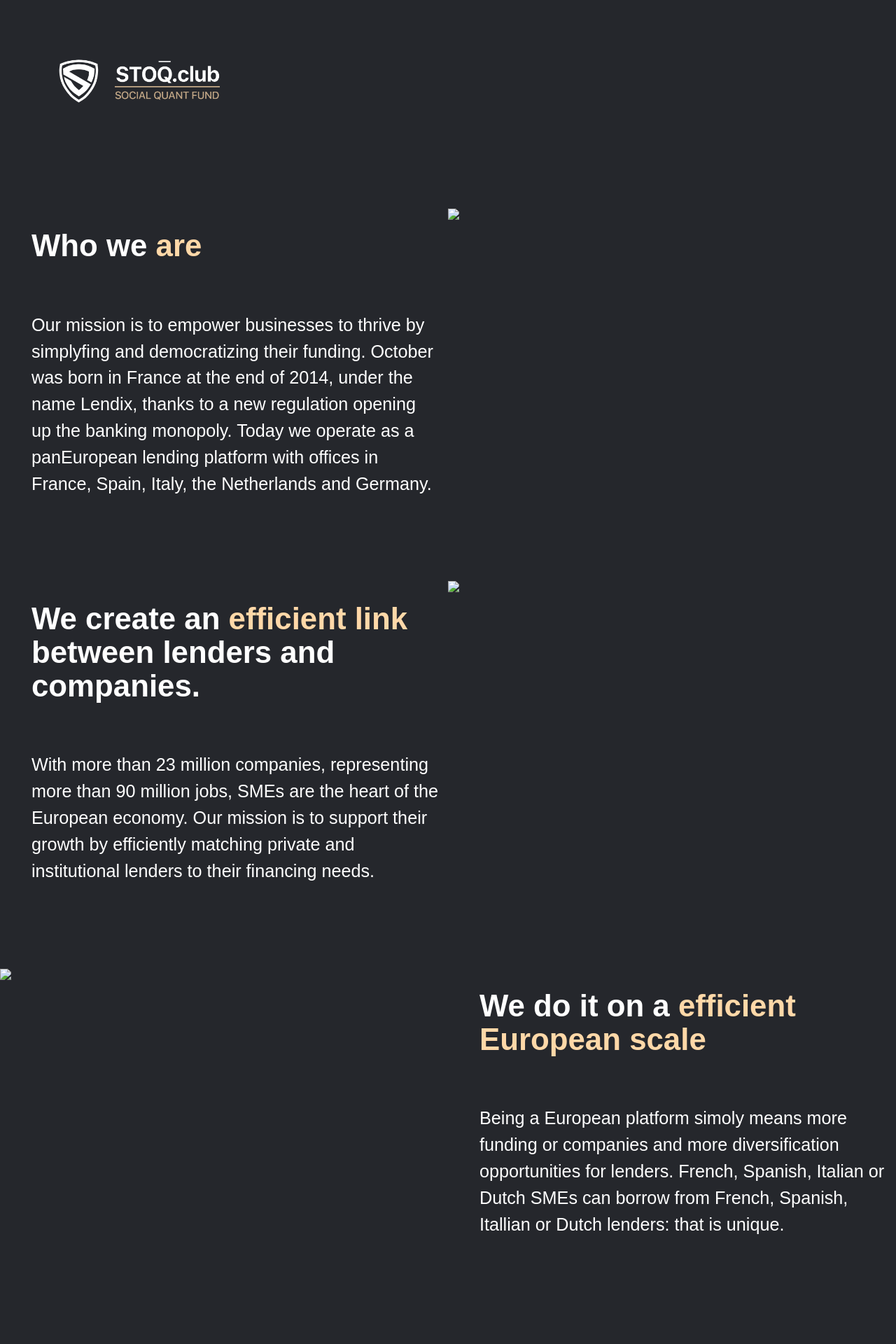
After one commit to stoq-club/stoq-club.github.io, a web app: file About.html in a window 1280 px wide. The commit adds this page. Shown: the top 1920 px of the page at 70% size. Run offline with its HTML, style and script files only (its server is not run), Linux system fonts and the light colour scheme.

Commit message:
create About.html added logo file to image added few new style to style.css

```diff
--- /dev/null
+++ b/About.html
@@ -0,0 +1,205 @@
+<!DOCTYPE html>
+<html>
+
+<head>
+    <meta charset="utf-8" />
+    <meta name="viewport" content="width=device-width,initial-scale=1.0" />
+    <title>STOQ website</title>
+
+    <!-- Compiled and minified CSS -->
+    <link rel="stylesheet" href="css/materialize.min.css" />
+    <link rel="stylesheet" href="css/layout.css" />
+    <link rel="stylesheet" href="css/style.css" />
+
+    <!--Import Google Icon Font-->
+    <link href="css/MaterialIcons.css" rel="stylesheet" />
+    <script type="text/javascript" src="js/materialize.min.js"></script>
+</head>
+
+<body>
+    <div>
+        <img class="responsive-img" src="images/stoq logo.png" width="400px" height="auto"></a>
+    </div>
+    <section class="about1 section">
+        <div class="row">
+            <div class="col s12 m6 margined-top-comfortable padded-left-comfortable">
+                <div class="white-text">
+                    <h3 class="strong">Who we<span class="stoq-combo-text"> are</span></h3>
+                    <p class="flow-text padded-top-comfortable">
+                        Our mission is to empower businesses to thrive by simplyfing and
+                        democratizing their funding. October was born in France at the
+                        end of 2014, under the name Lendix, thanks to a new regulation
+                        opening up the banking monopoly. Today we operate as a panEuropean lending platform with offices
+                        in France, Spain, Italy, the
+                        Netherlands and Germany.
+                    </p>
+
+                </div>
+            </div>
+            <div class="col s12 m6 no-padding">
+                <img class="responsive-img margined-top-comfortable margined-bottom-comfortable" src="#" />
+            </div>
+        </div>
+    </section>
+
+    <section class="about2 section valign-wrapper">
+        <div class="row">
+            <div class="col s12 m6 margined-top-comfortable padded-left-comfortable">
+                <div class="white-text">
+                    <h3 class="strong">We create an <span class="stoq-combo-text">efficient
+                            link</span> between lenders
+                        and companies.</h3>
+                    <p class="flow-text padded-top-comfortable">
+                        With more than 23 million companies, representing more
+                        than 90 million jobs, SMEs are the heart of the European
+                        economy. Our mission is to support their growth by efficiently
+                        matching private and institutional lenders to their financing
+                        needs.
+                    </p>
+
+                </div>
+            </div>
+            <div class="col s12 m6 no-padding">
+                <img class="responsive-img margined-top-comfortable margined-bottom-comfortable" src="#" />
+            </div>
+        </div>
+    </section>
+
+    <section class="about3 section valign-wrapper">
+        <div class="row">
+            <div class="col s12 m6 no-padding">
+                <img class="responsive-img margined-top-comfortable margined-bottom-comfortable" src="#" />
+            </div>
+            <div class="col s12 m6 margined-top-comfortable padded-left-comfortable">
+                <div class="white-text">
+                    <h3 class="strong">We do it on a <span class="stoq-combo-text">efficient
+                            European scale</span></h3>
+                    <p class="flow-text padded-top-comfortable">
+                        Being a European platform simoly means more funding or
+                        companies and more diversification opportunities for
+                        lenders. French, Spanish, Italian or Dutch SMEs can borrow
+                        from French, Spanish, Itallian or Dutch lenders: that is unique.
+                    </p>
+
+                </div>
+            </div>
+        </div>
+    </section>
+
+    <section class="about4 section min-screen-height valign-wrapper">
+        <div class="row">
+            <div class="col s12 m6 margined-top-comfortable padded-left-comfortable">
+                <div class="white-text">
+                    <h3 class="strong">… and we think<span class="stoq-combo-text">transparency</span> is the key
+                        to doing it right.</h3>
+                    <p class="flow-text padded-top-comfortable">
+                        Transparency means both sides of the marketplace always
+                        have access to our selection criteria, our results, our financing
+                        processes and all our statistics. Transparency is what makes
+                        the platform works in a fast, simple and responsible way.
+                    </p>
+
+                </div>
+            </div>
+            <div class="col s12 m6 no-padding">
+                <img class="responsive-img margined-top-comfortable margined-bottom-comfortable" src="#" />
+            </div>
+        </div>
+    </section>
+
+    <section class="about5 section valign-wrapper  min-screen-height">
+        <div class="row center">
+            <div class="col s4 m4 container">
+                <img src="images/Desktop HD.png" alt="" class="circle responsive-img about-border">
+            </div>
+            <div class="col s4 m4 container">
+                <img src="images/Desktop HD.png" alt="" class="circle responsive-img about-border">
+            </div>
+            <div class="col s4 m4 container">
+                <img src="images/Desktop HD.png" alt="" class="circle responsive-img about-border">
+            </div>
+        </div>
+    </section>
+
+    <section class="about6 section min-screen-height valign-wrapper">
+        <div class="row">
+            <div class="col s12 center ">
+                <div class="white-text">
+                    <h1 class="strong">Supported by<span class="stoq-combo-text"> top tier shareholders
+                        </span> .
+                    </h1>
+                </div>
+            </div>
+        </div>
+    </section>
+<!--
+    <footer class="page-footer stoq-footer min-screen-height valign-wrapper ">
+        <div class="padded-left-comfortable">
+            <img class="responsive-img" src="images/stoq logo.png"width="300px"height="auto"></a>
+        </div>
+        <div class="row">
+            <div class=" col s12">
+                <div class="col s4 container ">
+                    <p class="white-text">Legal</p>
+                    <ul>
+                        <li>
+                            <a class="white-text-lighten-3" href="#!">Terms & Condition About
+                            </a>
+                        </li>
+                        <li>
+                            <a class="white-text-lighten-3" href="#!"> Privacy Policy
+                            </a>
+                        </li>
+                        <li>
+                            <a class="white-text-lighten-3" href="#!"> Disclosure Policy
+                            </a>
+                        </li>
+                        <li>
+                            <a class="white-text-lighten-3" href="#!"> Complaints</a>
+                        </li>
+                    </ul>
+                </div>
+                <div class="col  m4 container ">
+                    <p class="white-text">Company</p>
+                    <ul>
+                        <li>
+                            <a class="white-text-lighten-3" href="#!">About</a>
+                        </li>
+                        <li>
+                            <a class="white-text-lighten-3" href="#!">Careers</a>
+                        </li>
+                        <li>
+                            <a class="white-text-lighten-3" href="#!">Content</a>
+                        </li>
+                        <li>
+                            <a class="white-text-lighten-3" href="#!">Blog</a>
+                        </li>
+                    </ul>
+                </div>
+                <div class="col s4 ">
+                    <p class="white-text">Follow</p>
+                    <ul>
+                        <li>
+                            <a class="white-text-lighten-3" href="#!">Facebook</a>
+                        </li>
+                        <li>
+                            <a class="white-text-lighten-3" href="#!">Instagram</a>
+                        </li>
+                        <li>
+                            <a class="white-text-lighten-3" href="#!">Tweeter</a>
+                        </li>
+                        <li>
+                            <a class="white-text-lighten-3" href="#!">Linkdin</a>
+                        </li>
+                        <li>
+                            <a class="white-text-lighten-3" href="#!">Dribble</a>
+                        </li>
+                    </ul>
+                </div>
+            </div>
+        </div>
+    </footer>
+    -->
+</body>
+
+</html>
--- a/css/style.css
+++ b/css/style.css
@@ -3,10 +3,15 @@ body {
     font-family: sans-serif;
 }
 
+.about-border{
+    border: 3.5px solid  #ffd8a8;
+}
 .stoq-combo {
     background-color: #ffd8a8;
 }
-
+.stoq-footer{
+background-color: #393c43;
+}
 .stoq-combo-text {
     color: #ffd8a8;
 }
```
Also changed, not shown: index.html (+89 -22 lines), images/stoq logo.png (added).
